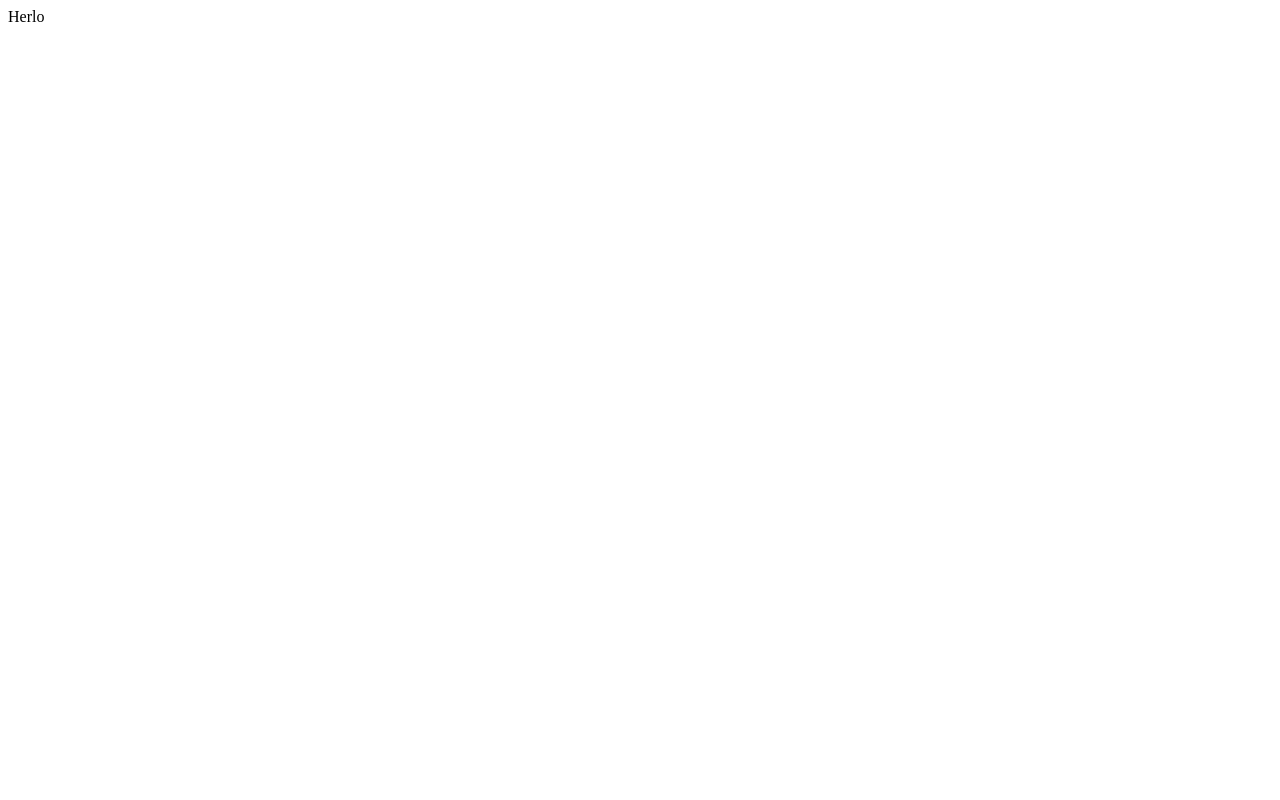
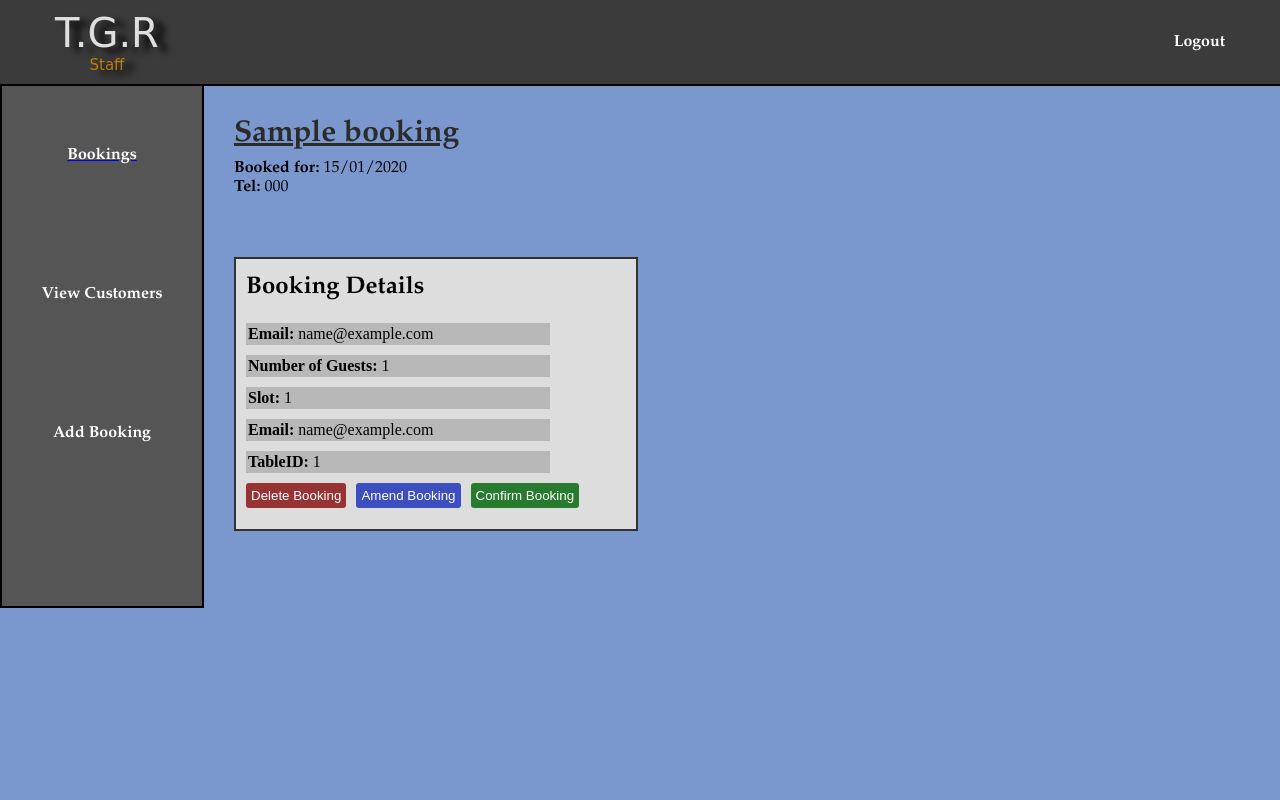
Before and after one commit to Blair4932/The_Good_Restaurant, a Flask app: page /the_good_restaurant/show_booking/1 in a window 1280 px wide. Before the commit the page is almost empty. Run offline with Flask 3, Linux system fonts and the light colour scheme; tables that the repository leaves empty hold one stand-in row (values such as "Sample post").

Commit message:
changed css on staff view and added indvidual booking display

```diff
--- a/static/style.css
+++ b/static/style.css
@@ -232,6 +232,8 @@ select {
     width: 200px;
     height: 520px;
     border-right: black 2px solid;
+    border-bottom: black 2px solid;
+    border-left: black 2px solid;
 }
 
 .staff-side-bar__content {
@@ -272,7 +274,7 @@ select {
 }
 
 .bookings-view__titles--title {
-    margin: 30px;
+    margin:30px 30px 7px 30px;
     color: rgb(43, 43, 43);
     font-family: Palatino, URW Palladio L, serif;
     text-decoration: underline;
@@ -306,7 +308,7 @@ select {
     margin: 0px 10px;
     border-radius: 5px;
     border: rgb(141, 141, 141) 3px solid;
-    box-shadow: rgb(146, 146, 146) 7px 5px 10px;
+    box-shadow: rgb(64, 88, 113) 7px 5px 10px;
 
 }
 
@@ -318,11 +320,91 @@ select {
 .bookings-view__booking:hover {
     cursor: pointer;
     background-color: rgb(196, 196, 196);
-    box-shadow: rgb(118, 118, 118) 7px 5px 10px
+    box-shadow: rgb(41, 64, 97) 7px 5px 10px
 }
 
 .bookings-view__booking:active {
     cursor: pointer;
     background-color: rgb(152, 152, 152);
-    box-shadow: rgb(31, 31, 31) 7px 5px 10px
+    box-shadow: rgb(0, 0, 0)39 7px 5px 10px;
 }
+
+.bookings-view__p {
+    margin-left: 30px;
+    font-family: Palatino, URW Palladio L, serif;;
+}
+
+.bookings-view__details__box {
+    background-color: rgb(221, 221, 221);
+    border: rgb(51, 51, 51) 2px solid;
+    margin-top: 60px;
+    margin-left: 30px;
+    width: 400px;
+    height: 270px;
+}
+
+.details__box__title {
+    margin: 15px 0px 10px 10px;
+    font-family: Palatino, URW Palladio L, serif;
+    font-weight: 5000;
+}
+
+.details__box__item {
+    margin-left: 10px;
+    background-color: rgb(184, 184, 184);
+    width: 300px;
+    margin-top: 10px;
+    padding: 2px;
+}
+
+.staff-body {
+    background-color: rgb(122, 151, 206);
+}
+
+.bookings-view__details__box__wrapper {
+    display: flex;
+    flex-direction: column;
+}
+
+.delete-btn {
+    background-color: rgb(151, 51, 51);
+    color: white;
+    border: none;
+    padding: 5px;
+    border-radius: 3px;
+    margin-left: 10px;
+    margin-top: 10px;
+}
+
+.delete-btn:hover {
+    background-color: rgb(143, 74, 74);
+    cursor: pointer;
+}
+
+.delete-btn:active {
+    background-color: rgb(120, 24, 24);
+}
+
+.booking-buttons {
+    display: flex;
+}
+
+.amend-btn {
+    background-color: rgb(60, 78, 192);
+    color: white;
+    border: none;
+    padding: 5px;
+    border-radius: 3px;
+    margin-left: 10px;
+    margin-top: 10px;
+}
+
+.confirm-btn {
+    background-color: rgb(39, 123, 46);
+    color: white;
+    border: none;
+    padding: 5px;
+    border-radius: 3px;
+    margin-left: 10px;
+    margin-top: 10px;
+}
--- a/templates/staff-view/show_booking.jinja
+++ b/templates/staff-view/show_booking.jinja
@@ -1 +1,81 @@
-Herlo
+<!DOCTYPE html>
+<html lang="en">
+<meta charset="UTF-8">
+<meta name="viewport" content="width=device-width, initial-scale=1.0">
+<title>The Good Restaurant</title>
+<link rel="stylesheet" href="{{ url_for('static', filename='style.css') }}" />
+
+<body class="staff-body">
+    <header class="staff-header">
+        <div class="staff-header__wrapper">
+            <div class="staff-logo">
+                <span>T.G.R</span>
+                <p class="staff-logo__text">Staff</p>
+            </div>
+            <ul>
+                <li>
+                    <div class="logout">
+                        <a href="/the_good_restaurant/home">Logout</a>
+                    </div>
+                </li>
+            </ul>
+        </div>
+    </header>
+    <main class="staff-view__content">
+        <aside class="staff-side-bar">
+            <div class="staff-side-bar__wrapper">
+                <ul class="staff-side-bar__content">
+                    <a href="/the_good_restaurant/bookings">
+                        <li class="staff-side-bar__title">Bookings</li>
+                    </a>
+                    <li class="staff-side-bar__title">View Customers</li>
+                    <li class="staff-side-bar__title">Add Booking</li>
+                </ul>
+            </div>
+        </aside>
+        <div class="bookings-view">
+            <section class="bookings-view__wrapper">
+                <div class="bookings-view__titles">
+                    <h2 class="bookings-view__titles--title">{{ booking.booking_name }}</h2>
+                    <p class="bookings-view__p"><span style="font-weight: bolder;">Booked for:</span> {{
+                        booking.booking_date.strftime("%d/%m/%Y")}}
+                    </p>
+                    <p class="bookings-view__p"><span style="font-weight: bolder;">Tel:</span> {{
+                        booking.phone_number}}
+                    </p>
+                </div>
+                <div class="bookings-view__details__box">
+                    <div class="bookings-view__details__box__wrapper">
+                        <h2 class="details__box__title">Booking Details</h2>
+                        <ul class="bookings-view__details__box__content">
+                            <li class="details__box__item"><span style="font-weight: bolder;">Email: </span>{{
+                                booking.email }}</li>
+                            <li class="details__box__item"><span style="font-weight: bolder;">Number of Guests:
+                                </span>{{
+                                booking.number_of_guests }}</li>
+                            <li class="details__box__item"><span style="font-weight: bolder;">Slot: </span>{{
+                                booking.slotid }}</li>
+                            <li class="details__box__item"><span style="font-weight: bolder;">Email: </span>{{
+                                booking.email }}</li>
+                            <li class="details__box__item"><span style="font-weight: bolder;">TableID: </span>{{
+                                booking.tableid }}</li>
+                            <div class="booking-buttons">
+                                <li><span style="font-weight: bolder;"><button class="delete-btn">Delete
+                                            Booking</button>
+                                </li>
+                                <li><span style="font-weight: bolder;"><button class="amend-btn">Amend Booking</button>
+                                </li>
+                                </li>
+                                <li><span style="font-weight: bolder;"><button class="confirm-btn">Confirm
+                                            Booking</button>
+                                </li>
+                            </div>
+                        </ul>
+                    </div>
+                </div>
+            </section>
+        </div>
+    </main>
+</body>
+
+</html>
```
Also changed, not shown: brief.MD (+0 -1 lines), templates/staff-view/bookings.jinja (+6 -3 lines).
